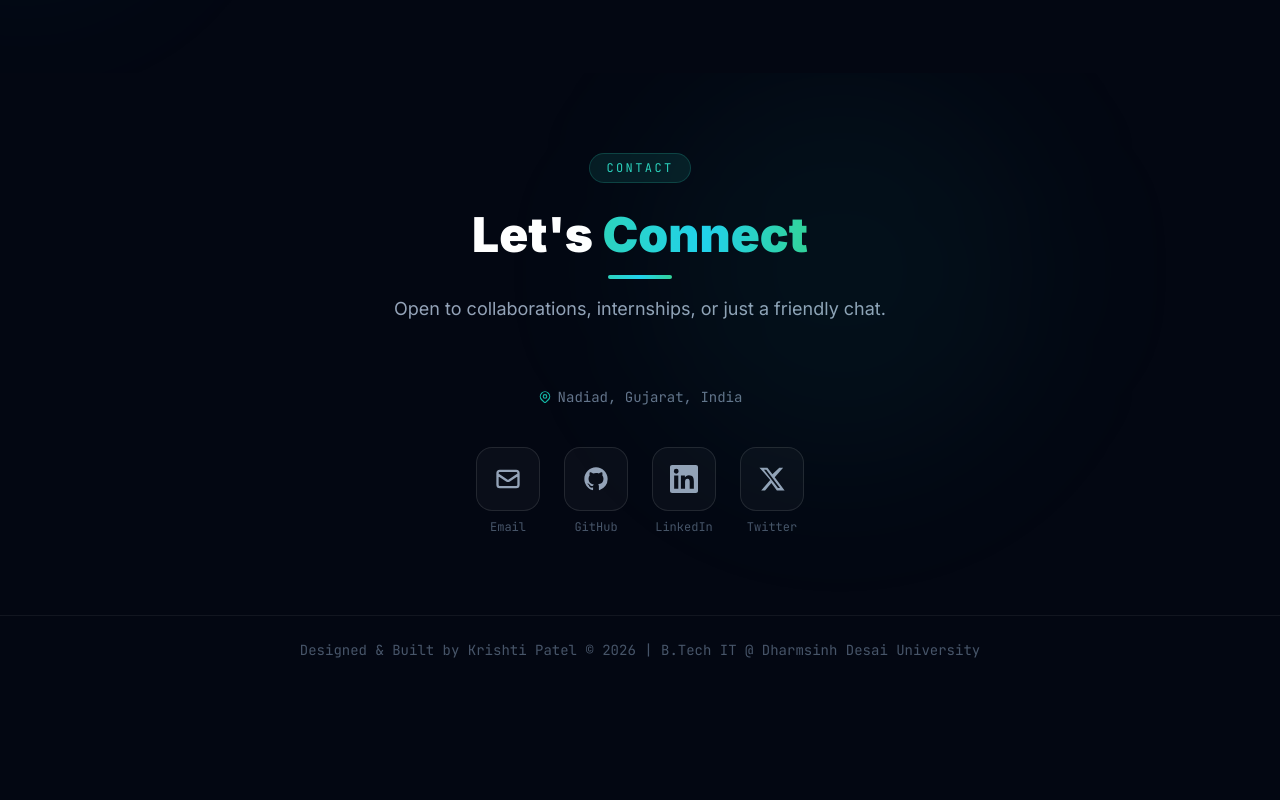
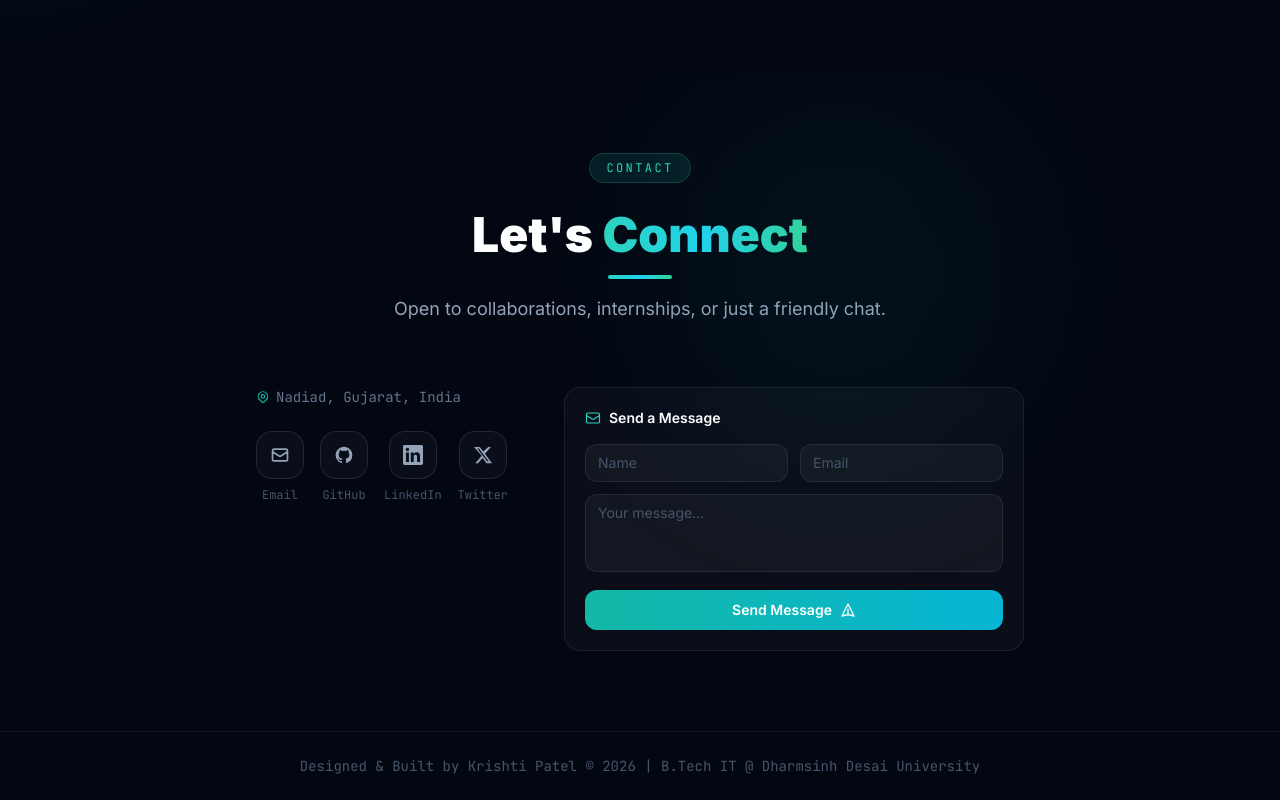
Before and after one commit to KRISHTI2503/portfolio, a React (Vite) app: page / in a window 1280 px wide. Shown: the part 5915-6715 px from the top of the page. Before the commit the page ends 6599 px from the top, so only its background shows below. Built offline with nearby package versions, Linux system fonts and the light colour scheme.

Commit message:
Add compact message card to Contact section beside social links

```diff
--- a/src/components/Contact.jsx
+++ b/src/components/Contact.jsx
@@ -1,3 +1,4 @@
+import { useState } from 'react'
 import useReveal from '../hooks/useReveal'
 import SectionTitle from './SectionTitle'
 
@@ -28,6 +29,95 @@ const socials = [
   },
 ]
 
+function MessageCard() {
+  const [form, setForm] = useState({ name: '', email: '', message: '' })
+  const [sent, setSent] = useState(false)
+  const [focused, setFocused] = useState(null)
+
+  const inputBase = (field) =>
+    `w-full bg-white/[0.04] border rounded-xl px-3 py-2 text-sm text-white placeholder-slate-600 outline-none transition-all duration-200 ${
+      focused === field
+        ? 'border-teal-500/60 shadow-[0_0_12px_rgba(13,148,136,0.15)] bg-white/[0.06]'
+        : 'border-white/[0.08] hover:border-white/[0.15]'
+    }`
+
+  const handleSubmit = e => {
+    e.preventDefault()
+    setSent(true)
+    setForm({ name: '', email: '', message: '' })
+  }
+
+  return (
+    <div className="glass-card p-5 w-full max-w-[460px] mx-auto md:mx-0">
+      {sent ? (
+        <div className="flex flex-col items-center justify-center gap-3 py-6 text-center">
+          <div className="w-12 h-12 rounded-full bg-teal-500/15 border border-teal-500/30 flex items-center justify-center">
+            <svg className="w-6 h-6 text-teal-400" fill="none" stroke="currentColor" strokeWidth={2} viewBox="0 0 24 24">
+              <path strokeLinecap="round" strokeLinejoin="round" d="M5 13l4 4L19 7" />
+            </svg>
+          </div>
+          <p className="text-white font-semibold text-sm">Message sent!</p>
+          <p className="text-slate-400 text-xs">I'll get back to you soon.</p>
+          <button
+            onClick={() => setSent(false)}
+            className="text-xs text-teal-400 hover:underline mt-1"
+          >
+            Send another
+          </button>
+        </div>
+      ) : (
+        <form onSubmit={handleSubmit} className="space-y-3">
+          <h3 className="text-white font-semibold text-sm mb-4 flex items-center gap-2">
+            <svg className="w-4 h-4 text-teal-400" fill="none" stroke="currentColor" strokeWidth={1.75} viewBox="0 0 24 24">
+              <path strokeLinecap="round" strokeLinejoin="round" d="M21.75 6.75v10.5a2.25 2.25 0 01-2.25 2.25h-15a2.25 2.25 0 01-2.25-2.25V6.75m19.5 0A2.25 2.25 0 0019.5 4.5h-15a2.25 2.25 0 00-2.25 2.25m19.5 0v.243a2.25 2.25 0 01-1.07 1.916l-7.5 4.615a2.25 2.25 0 01-2.36 0L3.32 8.91a2.25 2.25 0 01-1.07-1.916V6.75" />
+            </svg>
+            Send a Message
+          </h3>
+
+          <div className="grid grid-cols-2 gap-3">
+            <div>
+              <input
+                type="text" required placeholder="Name"
+                value={form.name}
+                onChange={e => setForm({ ...form, name: e.target.value })}
+                onFocus={() => setFocused('name')} onBlur={() => setFocused(null)}
+                className={inputBase('name')}
+              />
+            </div>
+            <div>
+              <input
+                type="email" required placeholder="Email"
+                value={form.email}
+                onChange={e => setForm({ ...form, email: e.target.value })}
+                onFocus={() => setFocused('email')} onBlur={() => setFocused(null)}
+                className={inputBase('email')}
+              />
+            </div>
+          </div>
+
+          <textarea
+            required rows={3} placeholder="Your message..."
+            value={form.message}
+            onChange={e => setForm({ ...form, message: e.target.value })}
+            onFocus={() => setFocused('message')} onBlur={() => setFocused(null)}
+            className={`${inputBase('message')} resize-none`}
+          />
+
+          <button
+            type="submit"
+            className="w-full flex items-center justify-center gap-2 py-2.5 bg-gradient-to-r from-teal-500 to-cyan-500 text-white text-sm font-semibold rounded-xl hover:shadow-[0_0_20px_rgba(13,148,136,0.4)] hover:scale-[1.02] active:scale-[0.98] transition-all duration-200"
+          >
+            Send Message
+            <svg className="w-4 h-4" fill="none" stroke="currentColor" strokeWidth={2} viewBox="0 0 24 24">
+              <path strokeLinecap="round" strokeLinejoin="round" d="M12 19l9 2-9-18-9 18 9-2zm0 0v-8" />
+            </svg>
+          </button>
+        </form>
+      )}
+    </div>
+  )
+}
+
 export default function Contact() {
   const ref = useReveal()
 
@@ -35,13 +125,19 @@ export default function Contact() {
     <section id="contact" className="section-padding relative overflow-hidden" ref={ref}>
       <div className="orb w-72 h-72 sm:w-[400px] sm:h-[400px] bg-teal-500/5 left-1/2 -translate-x-1/2 top-0 pointer-events-none" />
 
-      <div className="max-w-xl mx-auto text-center">
+      <div className="max-w-5xl mx-auto">
         <SectionTitle
           label="Contact"
           title={<>Let's <span className="gradient-text">Connect</span></>}
           subtitle="Open to collaborations, internships, or just a friendly chat."
         />
-        <p className="reveal reveal-delay-2 flex items-center justify-center gap-1.5 text-slate-500 text-sm font-mono mt-2">
+
+        {/* Two-column on md+, stacked on mobile */}
+        <div className="reveal reveal-delay-2 flex flex-col md:flex-row gap-10 md:gap-14 items-start justify-center">
+
+          {/* Left — social links + location */}
+          <div className="flex flex-col items-center md:items-start gap-6 w-full md:w-auto">
+            <p className="flex items-center gap-1.5 text-slate-500 text-sm font-mono">
               <svg className="w-3.5 h-3.5 text-teal-500 flex-shrink-0" fill="none" stroke="currentColor" viewBox="0 0 24 24">
                 <path strokeLinecap="round" strokeLinejoin="round" strokeWidth={2} d="M17.657 16.657L13.414 20.9a1.998 1.998 0 01-2.827 0l-4.244-4.243a8 8 0 1111.314 0z" />
                 <path strokeLinecap="round" strokeLinejoin="round" strokeWidth={2} d="M15 11a3 3 0 11-6 0 3 3 0 016 0z" />
@@ -49,8 +145,7 @@ export default function Contact() {
               Nadiad, Gujarat, India
             </p>
 
-        {/* 4 icon buttons in a row */}
-        <div className="reveal reveal-delay-3 mt-10 flex flex-wrap justify-center gap-5 sm:gap-6">
+            <div className="flex flex-wrap justify-center md:justify-start gap-4">
               {socials.map(s => (
                 <a
                   key={s.label}
@@ -61,9 +156,9 @@ export default function Contact() {
                   title={s.label}
                   className="group flex flex-col items-center gap-2"
                 >
-              <span className="w-14 h-14 sm:w-16 sm:h-16 rounded-2xl border border-white/10 bg-white/[0.03] flex items-center justify-center text-slate-400 group-hover:text-teal-400 group-hover:border-teal-400/50 group-hover:bg-teal-400/5 group-hover:shadow-[0_0_24px_rgba(13,148,136,0.25)] group-hover:scale-110 transition-all duration-300">
+                  <span className="w-12 h-12 rounded-2xl border border-white/10 bg-white/[0.03] flex items-center justify-center text-slate-400 group-hover:text-teal-400 group-hover:border-teal-400/50 group-hover:bg-teal-400/5 group-hover:shadow-[0_0_20px_rgba(13,148,136,0.2)] group-hover:scale-110 transition-all duration-300">
                     <svg
-                  className="w-6 h-6 sm:w-7 sm:h-7"
+                      className="w-5 h-5"
                       fill={s.isStroke ? 'none' : 'currentColor'}
                       stroke={s.isStroke ? 'currentColor' : 'none'}
                       strokeWidth={s.isStroke ? 2 : 0}
@@ -84,6 +179,11 @@ export default function Contact() {
               ))}
             </div>
           </div>
+
+          {/* Right — compact message card */}
+          <MessageCard />
+        </div>
+      </div>
     </section>
   )
 }
```
Lines whose indentation alone changed are shown as unchanged.
